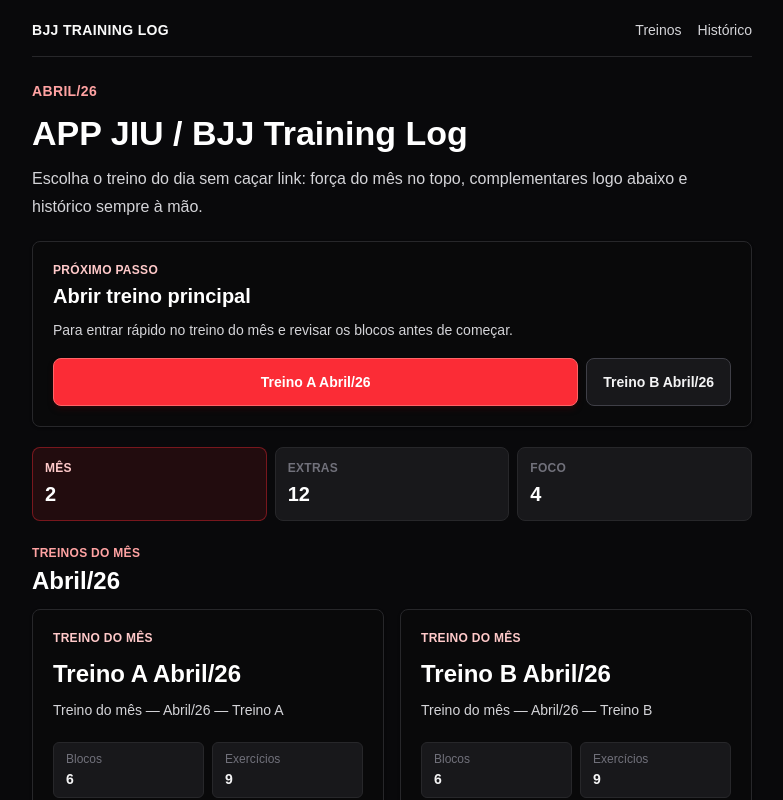
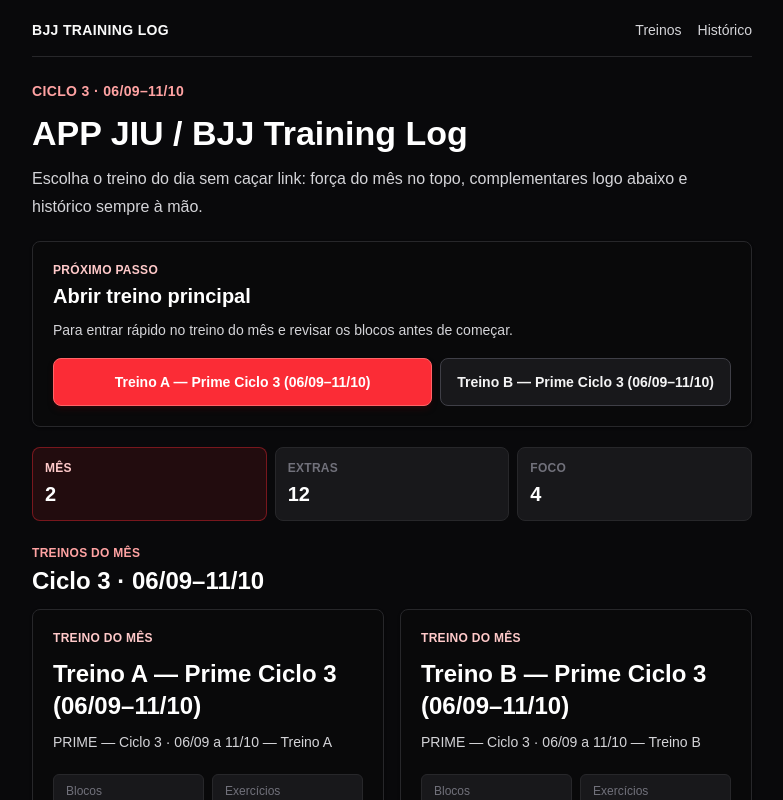
Before and after one commit to adrianogssouza/bjj-training-log, a Next.js app: page / in a window 1280 px wide. Shown: the top 800 px of the page, without its empty margins (248-1031 px from the left). Built offline with nearby package versions, Linux system fonts and the light colour scheme.

Commit message:
feat: substituir Treino A/B de Abril pelo Prime Ciclo 3 (06/09-11/10)

```diff
--- a/src/app/page.tsx
+++ b/src/app/page.tsx
@@ -5,7 +5,7 @@ import { RecentSessionCard } from "@/components/home/RecentSessionCard";
 import { seedWorkouts } from "@/data/seed-workouts";
 import type { Workout } from "@/types";
 
-const monthlyWorkoutIds = ["treino-a-abril-26", "treino-b-abril-26"];
+const monthlyWorkoutIds = ["treino-a-prime-ciclo-3", "treino-b-prime-ciclo-3"];
 const complementaryGroups = [
   {
     label: "Mobilidade",
@@ -179,7 +179,7 @@ export default function HomePage() {
       <section className="flex flex-col gap-5">
         <div className="flex flex-col gap-3">
           <p className="text-sm font-semibold uppercase tracking-wide text-red-300">
-            Abril/26
+            Ciclo 3 · 06/09–11/10
           </p>
           <h1 className="text-[34px] font-black leading-10 tracking-normal text-white">
             APP JIU / BJJ Training Log
@@ -220,7 +220,7 @@ export default function HomePage() {
             Treinos do mês
           </p>
           <h2 className="mt-1 text-2xl font-black text-white">
-            Abril/26
+            Ciclo 3 · 06/09–11/10
           </h2>
         </div>
         <div className="grid gap-4 sm:grid-cols-2">
--- a/src/data/seed-workouts.ts
+++ b/src/data/seed-workouts.ts
@@ -2,264 +2,298 @@ import type { Workout } from "@/types";
 
 export const seedWorkouts: Workout[] = [
   {
-    id: "treino-a-abril-26",
-    title: "Treino A Abril/26",
-    month: "Abril",
+    id: "treino-a-prime-ciclo-3",
+    title: "Treino A — Prime Ciclo 3 (06/09–11/10)",
+    month: "Setembro",
     year: 2026,
     type: "monthly",
-    description: "Treino do mês — Abril/26 — Treino A",
+    description: "PRIME — Ciclo 3 · 06/09 a 11/10 — Treino A",
     blocks: [
       {
-        id: "a-cocoras-samurai-carregada-oh",
-        title: "Cócoras/Samurai + Carregada OH",
+        id: "a3-mobilidade-cocoras-lift-diagonal",
+        title: "Mobilidade de Quadril (Cócoras) + Lift Diagonal no Cabo",
         type: "bi_set",
         sets: "2-3",
         order: 1,
+        notes: "Descanso entre séries: 60–90\".",
         items: [
           {
-            id: "a-cocoras-samurai",
-            name: "Cócoras/Samurai",
-            reps: "8",
+            id: "a3-mobilidade-quadril-cocoras",
+            name: "Mobilidade de Quadril — Cócoras",
+            reps: "12 totais",
             targetPse: "6",
-            videoUrl: "https://www.youtube.com/shorts/feFImpiO0XU",
+            videoUrl: "https://youtube.com/shorts/Xj6Bs3TmK_w?si=5wD3fgRLj_U96rWK",
           },
           {
-            id: "a-carregada-oh",
-            name: "Carregada OH",
-            time: "20s cada lado",
-            targetPse: "7",
-            videoUrl: "https://www.youtube.com/shorts/twtfttmpsyc",
+            id: "a3-lift-diagonal-cabo",
+            name: "Lift Diagonal no Cabo",
+            reps: "12 c/lado",
+            targetPse: "7-8",
+            videoUrl: "https://youtube.com/shorts/RoTAyMo1WP8?is=069cCaCMwWJZXf0E",
           },
         ],
       },
       {
-        id: "a-passada-para-tras-zercher-x",
-        title: "Passada para Trás Zercher X",
+        id: "a3-clean-hbc",
+        title: "Clean (HBC)",
         type: "single",
         sets: "2 válidas",
         order: 2,
+        notes: "Descanso entre séries: 3'.",
         items: [
           {
-            id: "a-passada-para-tras-zercher-x-item",
-            name: "Passada para Trás Zercher X",
-            reps: "6 cada lado",
+            id: "a3-clean-hbc-item",
+            name: "Clean (HBC)",
+            reps: "4",
             targetPse: "9",
-            // Placeholder aproximado: variação de avanço/lunge com carga.
-            videoUrl: "https://www.youtube.com/shorts/5tv44zvN7JQ",
+            videoUrl: "https://youtu.be/uJTIwF-hG0o?si=z8a-QuXV3SVZJWzd",
           },
         ],
       },
       {
-        id: "a-supino-inclinado-hbl",
-        title: "Supino Inclinado HBL",
-        type: "single",
-        sets: "2 válidas",
+        id: "a3-agachamento-zercher-salto-plio",
+        title: "Agachamento Unilateral Zercher + Salto (Plio)",
+        type: "bi_set",
+        sets: "3 fixas",
         order: 3,
+        notes: "Descanso entre séries: 3'.",
         items: [
           {
-            id: "a-supino-inclinado-hbl-item",
-            name: "Supino Inclinado HBL",
-            reps: "6",
+            id: "a3-agachamento-unilateral-zercher",
+            name: "Agachamento Unilateral Zercher",
+            reps: "4 c/lado",
             targetPse: "9",
-            videoUrl: "https://www.youtube.com/shorts/Y2jb9yq7VQM",
+            videoUrl: "https://youtu.be/IjIqctaP4IE?si=_Owfmhsjf699E49D",
+          },
+          {
+            id: "a3-salto-plio",
+            name: "Salto (Plio)",
+            reps: "4",
+            targetPse: "8",
+            videoUrl: "https://youtu.be/AP6MxHb67mI?si=ILmaxYdA3gVRgje5",
           },
         ],
       },
       {
-        id: "a-paralela-cadeirinha",
-        title: "Paralela + Cadeirinha",
+        id: "a3-supino-cadeira-extensora",
+        title: "Supino Reto Alternado + Cadeira Extensora",
         type: "bi_set",
         sets: "3",
         order: 4,
+        notes: "Descanso entre séries: 90\"–2'.",
         items: [
           {
-            id: "a-paralela",
-            name: "Paralela",
+            id: "a3-supino-reto-alternado",
+            name: "Supino Reto Alternado",
+            reps: "12 totais",
+            targetPse: "8",
+            videoUrl: "https://youtube.com/shorts/QfALvDzu7jE?si=1crToSi-IgCsHbUV",
+          },
+          {
+            id: "a3-cadeira-extensora",
+            name: "Cadeira Extensora",
             reps: "8",
             targetPse: "8",
-            // Placeholder aproximado: execução de dips/paralela.
-            videoUrl: "https://www.youtube.com/shorts/CIPJXlTlJzQ",
-          },
-          {
-            id: "a-cadeirinha",
-            name: "Cadeirinha",
-            time: "20s",
-            targetPse: "8",
-            // Placeholder aproximado: wall sit/cadeira isométrica.
-            videoUrl: "https://www.youtube.com/shorts/B4hLPetP5cM",
+            videoUrl: "https://youtu.be/3vnb6DN_tR8?si=Ofb5vPn0WsdOt7OK",
           },
         ],
       },
       {
-        id: "a-abducao-ombros-triceps-frances",
-        title: "Abdução de Ombros Unilateral Cabo + Tríceps Francês Cabo",
+        id: "a3-triceps-cadeira-adutora",
+        title: "Tríceps Francês Unilateral + Cadeira Adutora",
         type: "bi_set",
-        sets: "2-3",
+        sets: "3",
         order: 5,
+        notes: "Descanso entre séries: 60–90\".",
         items: [
           {
-            id: "a-abducao-ombros-unilateral-cabo",
-            name: "Abdução de Ombros Unilateral Cabo",
-            reps: "15 cada lado",
+            id: "a3-triceps-frances-unilateral",
+            name: "Tríceps Francês Unilateral",
+            reps: "12 c/lado",
             targetPse: "8",
-            // Placeholder aproximado: elevação lateral/abdução de ombro no cabo.
-            videoUrl: "https://www.youtube.com/shorts/tYsES_zSj5A",
+            videoUrl: "https://youtube.com/shorts/G117PNYbQac?si=JVipF2O5kD9oOu1t",
           },
           {
-            id: "a-triceps-frances-cabo",
-            name: "Tríceps Francês Cabo",
-            reps: "15",
+            id: "a3-cadeira-adutora",
+            name: "Cadeira Adutora",
+            reps: "12",
             targetPse: "8",
-            // Placeholder aproximado: extensão de tríceps no cabo.
-            videoUrl: "https://www.youtube.com/shorts/ajIMk3TJ_OA",
+            videoUrl: "https://youtube.com/shorts/cpLuUkNHaGE?is=v5Jo1FOQOuvsizt5",
           },
         ],
       },
       {
-        id: "a-cardio",
+        id: "a3-cardio",
         title: "Cardio",
         type: "cardio",
-        sets: "4x",
+        sets: "1x",
         order: 6,
+        notes: "Escolha o protocolo pela frequência indicada em cada item.",
         items: [
           {
-            id: "a-cardio-item",
-            name: "Cardio",
-            time: "2min / 1min30s",
-            targetPse: "9",
-            videoUrl: "https://www.youtube.com/shorts/wxNMn0MzuU0",
+            id: "a3-cardio-intermediario",
+            name: "Cardio 1 — Intermediário",
+            time: "5 rounds · 2' trabalho / 1' descanso",
+            targetPse: "7-8",
+            videoUrl: "https://youtube.com/shorts/57i59zXYqIs?is=zadPonsSJnfnUqqR",
+            notes: "1–2x/semana. Qualquer equipamento (airbike, bike, esteira, remo, rua).",
+          },
+          {
+            id: "a3-cardio-longo",
+            name: "Cardio 2 — Longo",
+            time: "20 min contínuos",
+            targetPse: "6-7",
+            videoUrl: "https://youtube.com/shorts/Xqel6xA8I1Y?is=CEE-B-cQrQBydUkL",
+            notes: "1x/semana. Qualquer equipamento (airbike, bike, esteira, remo, rua).",
           },
         ],
       },
     ],
   },
   {
-    id: "treino-b-abril-26",
-    title: "Treino B Abril/26",
-    month: "Abril",
+    id: "treino-b-prime-ciclo-3",
+    title: "Treino B — Prime Ciclo 3 (06/09–11/10)",
+    month: "Setembro",
     year: 2026,
     type: "monthly",
-    description: "Treino do mês — Abril/26 — Treino B",
+    description: "PRIME — Ciclo 3 · 06/09 a 11/10 — Treino B",
     blocks: [
       {
-        id: "b-pancake-flexao-lateral-sentado",
-        title: "Pancake + Flexão Lateral Sentado",
+        id: "b3-flexao-lateral-carregada-farm",
+        title: "Flexão Lateral Semiajoelhada OH + Carregada Farm 2 HBC",
         type: "bi_set",
         sets: "2-3",
         order: 1,
+        notes: "Descanso entre séries: 60–90\".",
         items: [
           {
-            id: "b-pancake",
-            name: "Pancake",
-            reps: "8",
-            targetPse: "6",
-            videoUrl: "https://www.youtube.com/shorts/fQVZ6nzbwV0",
+            id: "b3-flexao-lateral-semiajoelhada-oh",
+            name: "Flexão Lateral Semiajoelhada OH",
+            reps: "8 c/lado",
+            targetPse: "7",
+            videoUrl: "https://youtu.be/AY48_OFNYRM?si=A-cKqx8m07CY7BkY",
           },
           {
-            id: "b-flexao-lateral-sentado",
-            name: "Flexão Lateral Sentado",
-            reps: "8 cada lado",
-            targetPse: "7",
-            // Placeholder aproximado: flexão lateral de tronco.
-            videoUrl: "https://www.youtube.com/shorts/AcKEB6LKWCY",
+            id: "b3-carregada-farm-2-hbc",
+            name: "Carregada Farm 2 HBC",
+            time: "30\"",
+            targetPse: "7-8",
+            videoUrl: "https://youtu.be/rgT6MCyjPw0?si=dvdTG5kxAjnAQqdA",
           },
         ],
       },
       {
-        id: "b-hang-clean-hbl",
-        title: "Hang Clean HBL",
+        id: "b3-snatch-hbl",
+        title: "Snatch (HBL)",
         type: "single",
         sets: "2 válidas",
         order: 2,
+        notes: "Descanso entre séries: 3'.",
         items: [
           {
-            id: "b-hang-clean-hbl-item",
-            name: "Hang Clean HBL",
-            reps: "6",
+            id: "b3-snatch-hbl-item",
+            name: "Snatch (HBL)",
+            reps: "4",
             targetPse: "9",
-            videoUrl: "https://www.youtube.com/shorts/lARImTpOQ-Q",
+            videoUrl: "https://youtu.be/QnhOZxMTozY?si=Cdv5wzNA9Z9WaxlM",
           },
         ],
       },
       {
-        id: "b-deadlift-unilateral",
-        title: "Deadlift Unilateral",
-        type: "single",
-        sets: "2 válidas",
+        id: "b3-deadlift-split-passada-plio",
+        title: "Deadlift Split (HBL) + Passada Alternada c/ Salto (Plio)",
+        type: "bi_set",
+        sets: "3 fixas",
         order: 3,
+        notes: "Descanso entre séries: 3'.",
         items: [
           {
-            id: "b-deadlift-unilateral-item",
-            name: "Deadlift Unilateral",
-            reps: "6 cada lado",
+            id: "b3-deadlift-split-hbl",
+            name: "Deadlift Split (HBL)",
+            reps: "4 c/lado",
             targetPse: "9",
-            videoUrl: "https://www.youtube.com/shorts/IY6ZmuOH0SU",
+            videoUrl: "https://youtu.be/zv5AOwtfNc4?si=BgCpohVp_MLvq9CZ",
+          },
+          {
+            id: "b3-passada-alternada-salto-plio",
+            name: "Passada Alternada c/ Salto (Plio)",
+            reps: "12 totais",
+            targetPse: "7-8",
+            videoUrl: "https://youtube.com/shorts/ck3oGO7ETJc?is=XE82xt5vC8tSI61V",
           },
         ],
       },
       {
-        id: "b-elevacao-quadril-barra-fixa",
-        title: "Elevação de Quadril HBL + Barra Fixa Aberta",
+        id: "b3-puxada-pulley-rotacao-velocidade",
+        title: "Puxada Pronada no Pulley + Rotação c/ Velocidade",
         type: "bi_set",
         sets: "3",
         order: 4,
+        notes: "Descanso entre séries: 90\"–2'.",
         items: [
           {
-            id: "b-elevacao-quadril-hbl",
-            name: "Elevação de Quadril HBL",
-            reps: "8",
+            id: "b3-puxada-pronada-pulley",
+            name: "Puxada Pronada no Pulley",
+            reps: "4",
             targetPse: "8",
-            // Placeholder aproximado: hip thrust/elevação de quadril com carga.
-            videoUrl: "https://www.youtube.com/shorts/zzMTVP6C14w",
+            videoUrl: "https://youtu.be/4z2WVFj0f_w?si=G5RRpOxX77k73akH",
           },
           {
-            id: "b-barra-fixa-aberta",
-            name: "Barra Fixa Aberta",
-            reps: "8",
+            id: "b3-rotacao-velocidade",
+            name: "Rotação c/ Velocidade",
+            reps: "12 c/lado",
             targetPse: "8",
-            // Placeholder aproximado: pull-up/barra fixa com pegada aberta.
-            videoUrl: "https://www.youtube.com/shorts/ZgsJza4VCww",
+            videoUrl: "https://youtu.be/8DfJRSjP67U?si=2nyMKTMvdapNKZxF",
           },
         ],
       },
       {
-        id: "b-biceps-banco-flexao-pescoco",
-        title: "Bíceps Banco Inclinado + Flexão de Pescoço",
+        id: "b3-biceps-flexao-punho",
+        title: "Bíceps Neutro Alternado (HBC) + Flexão de Punho (HBC)",
         type: "bi_set",
-        sets: "2-3",
+        sets: "3",
         order: 5,
+        notes: "Descanso entre séries: 60–90\".",
         items: [
           {
-            id: "b-biceps-banco-inclinado",
-            name: "Bíceps Banco Inclinado",
-            reps: "8",
+            id: "b3-biceps-neutro-alternado-hbc",
+            name: "Bíceps Neutro Alternado (HBC)",
+            reps: "16 totais",
             targetPse: "8",
-            // Placeholder aproximado: rosca bíceps no banco inclinado.
-            videoUrl: "https://www.youtube.com/shorts/jHNY9ZORsHs",
+            videoUrl: "https://youtube.com/shorts/_UaN0WCHTvM?si=pLOJ-kcWpqa7EFj2",
           },
           {
-            id: "b-flexao-pescoco",
-            name: "Flexão de Pescoço",
+            id: "b3-flexao-punho-hbc",
+            name: "Flexão de Punho (HBC)",
             reps: "15",
             targetPse: "8",
-            // Placeholder aproximado: mobilidade/fortalecimento cervical.
-            videoUrl: "https://www.youtube.com/shorts/DE7Ven3ojL4",
+            videoUrl: "https://youtu.be/t9dfiobf6UQ?si=i5iox5EGvjg7ZUtp",
           },
         ],
       },
       {
-        id: "b-cardio",
+        id: "b3-cardio",
         title: "Cardio",
         type: "cardio",
         sets: "1x",
         order: 6,
+        notes: "Escolha o protocolo pela frequência indicada em cada item.",
         items: [
           {
-            id: "b-cardio-item",
-            name: "Cardio",
-            time: "6min",
-            targetPse: "8",
-            videoUrl: "https://www.youtube.com/shorts/wuSgLbxezCk",
+            id: "b3-cardio-intermediario",
+            name: "Cardio 1 — Intermediário",
+            time: "5 rounds · 2' trabalho / 1' descanso",
+            targetPse: "7-8",
+            videoUrl: "https://youtube.com/shorts/57i59zXYqIs?is=zadPonsSJnfnUqqR",
+            notes: "1–2x/semana. Qualquer equipamento (airbike, bike, esteira, remo, rua).",
+          },
+          {
+            id: "b3-cardio-longo",
+            name: "Cardio 2 — Longo",
+            time: "20 min contínuos",
+            targetPse: "6-7",
+            videoUrl: "https://youtube.com/shorts/Xqel6xA8I1Y?is=CEE-B-cQrQBydUkL",
+            notes: "1x/semana. Qualquer equipamento (airbike, bike, esteira, remo, rua).",
           },
         ],
       },
```
